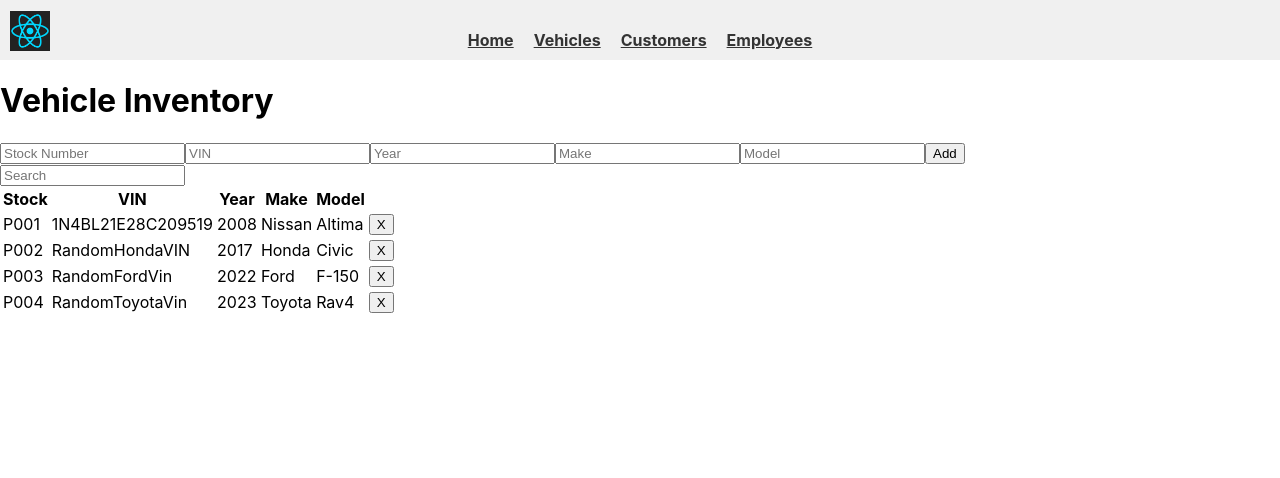
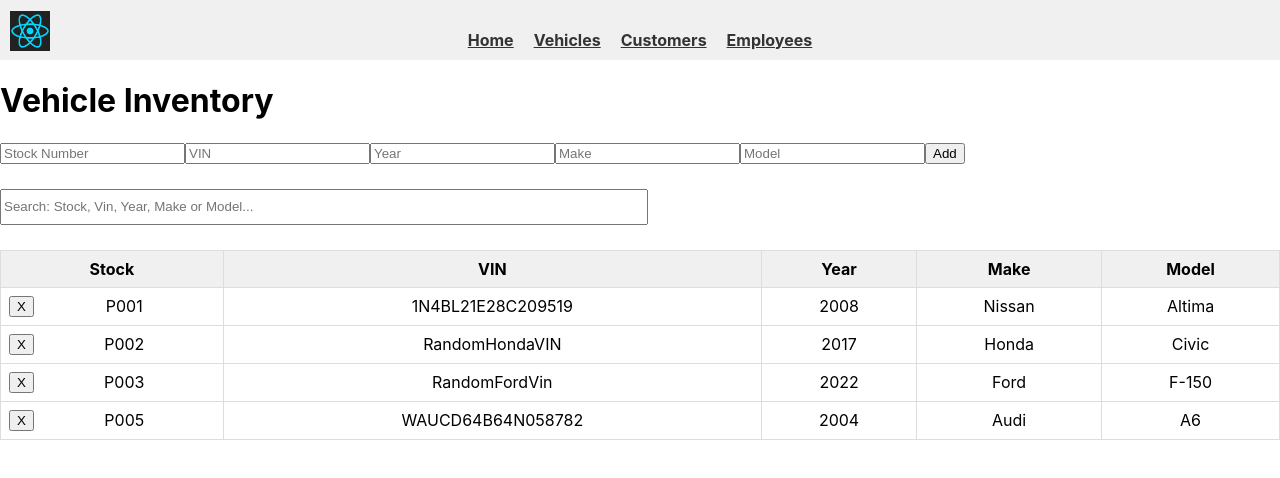
Before and after one commit to lsimmo25/Phase-2-Project, a React (Create React App) app: page /vehicle-inventory in a window 1280 px wide. Shown: the top 478 px of the page. Built offline with nearby package versions, Linux system fonts and the light colour scheme; data requests are answered from the project's data file.

Commit message:
table styling added, delete request implemented

```diff
--- a/db.json
+++ b/db.json
@@ -25,12 +25,12 @@
       "model": "F-150"
     },
     {
-      "id": "34e5",
-      "stock": "P004",
-      "vin": "RandomToyotaVin",
-      "year": "2023",
-      "make": "Toyota",
-      "model": "Rav4"
+      "id": "51a9",
+      "stock": "P005",
+      "vin": "WAUCD64B64N058782",
+      "year": "2004",
+      "make": "Audi",
+      "model": "A6"
     }
   ],
   "customers": [
--- a/src/App.css
+++ b/src/App.css
@@ -18,3 +18,26 @@ img {
   margin-top: -5px;
   margin-bottom: -25px;
 }
+
+table {
+  width: 100%;
+  margin-top: 25px;
+  border-collapse: collapse;
+}
+
+th {
+  border: 1px solid #ddd;
+  background-color: #f0f0f0;
+  padding: 8px;
+  text-align: center
+}
+
+td {
+  border: 1px solid #ddd;
+  padding: 8px;
+  text-align: center;
+}
+
+tr:nth-child(even) {
+  background-color: #f2f2f2;
+}
--- a/src/App.js
+++ b/src/App.js
@@ -11,6 +11,7 @@ import EmployeesPage from './Pages/EmployeesPage';
 function App() {
 
   const [vehicles, setVehicles] = useState([])
+  const [searchVehicles, setSearchVehicles] = useState("")
   const [customers, setCustomers] = useState([])
   const [employees, setEmployees] = useState([])
 
@@ -32,15 +33,29 @@ function App() {
       .then(retrievedEmployees => setEmployees(retrievedEmployees))
   }, [])
 
-
+  const searchVehicleResult = vehicles.filter(vehicle =>
+      vehicle.stock.toLowerCase().includes(searchVehicles.toLowerCase()) ||
+      vehicle.vin.toLowerCase().includes(searchVehicles.toLowerCase()) ||
+      vehicle.year.toLowerCase().includes(searchVehicles.toLowerCase()) ||
+      vehicle.make.toLowerCase().includes(searchVehicles.toLowerCase()) ||
+      vehicle.model.toLowerCase().includes(searchVehicles.toLowerCase())
+    )
 
   return (
     <Router>
       <div className="App">
         <NavBar />
         <Routes>
-            <Route path="/" element={<HomePage vehicles={vehicles} customers={customers} employees={employees}/>} />
-            <Route path="/vehicle-inventory" element={<VehiclePage vehicles={vehicles} setVehicles={setVehicles}/>} />
+          <Route path="/" element={<HomePage vehicles={vehicles} customers={customers} employees={employees} />} />
+          <Route path="/vehicle-inventory" element={
+              <VehiclePage
+                vehicles={searchVehicleResult}
+                setVehicles={setVehicles}
+                searchVehicles={searchVehicles}
+                setSearchVehicles={setSearchVehicles}
+              />
+            }
+          />
           <Route path="/customers" element={<CustomersPage />} />
           <Route path="/employees" element={<EmployeesPage />} />
         </Routes>
--- a/src/Pages/VehiclePage.js
+++ b/src/Pages/VehiclePage.js
@@ -3,14 +3,14 @@ import VehicleList from "../components/VehicleList";
 import VehicleSearch from "../components/VehicleSearch";
 import AddVehicleForm from "../components/AddVehicleForm";
 
-function VehiclePage({ vehicles, setVehicles }) {
+function VehiclePage({ vehicles, setVehicles, searchVehicles, setSearchVehicles }) {
 
     return (
         <div>
             <h1>Vehicle Inventory</h1>
                 <AddVehicleForm setVehicles={setVehicles} vehicles={vehicles}/>
             <section>
-                <VehicleSearch />
+                <VehicleSearch vehicles={vehicles} setSearchVehicles={setSearchVehicles} searchVehicles={searchVehicles}/>
             </section>
             <section>
                 <VehicleList vehicles={vehicles} setVehicles={setVehicles}/>
--- a/src/components/VehicleCard.js
+++ b/src/components/VehicleCard.js
@@ -1,16 +1,24 @@
 import React from "react";
 
-function VehicleCard({ id, stock, vin, year, make, model }) {
+function VehicleCard({ id, stock, vin, year, make, model, setVehicles, vehicles }) {
+
+    const handleDelete = () => {
+        fetch(`http://localhost:4000/vehicles/${id}`, {
+            method: "DELETE"
+        })
+        .then(() => {
+            setVehicles(prevVehicles => prevVehicles.filter(prevVehicle => prevVehicle.id !== id))
+        })
+    }
 
     return (
         <tbody>
             <tr>
-                <td>{stock}</td>
+                <td><button type="button" style={{float: "left"}} onClick={handleDelete}>X</button>{stock}</td>
                 <td>{vin}</td>
                 <td>{year}</td>
                 <td>{make}</td>
                 <td>{model}</td>
-                <td><button type="button">X</button></td>
             </tr>
 
         </tbody>
--- a/src/components/VehicleList.js
+++ b/src/components/VehicleList.js
@@ -15,7 +15,7 @@ function VehicleList({ vehicles, setVehicles }) {
                 </tr>
             </thead>
             {vehicles.map(vehicle => (
-                    <VehicleCard key={vehicle.id} {...vehicle}/>
+                    <VehicleCard key={vehicle.id} {...vehicle} setVehicles={setVehicles} vehicles={vehicles}/>
                 ))}
         </table>
     )
--- a/src/components/VehicleSearch.js
+++ b/src/components/VehicleSearch.js
@@ -1,10 +1,17 @@
-import React from "react";
+import React, { useState } from "react";
 
-function VehicleSearch() {
+function VehicleSearch({ searchVehicles, setSearchVehicles }) {
 
 
     return(
-        <input placeholder="Search"></input>
+        <input
+            placeholder="Search: Stock, Vin, Year, Make or Model..."
+            onChange={(e) => setSearchVehicles(e.target.value)}
+            type="text"
+            value={searchVehicles}
+            style={{marginTop: "25px", width: "50%", height: "30px"}}
+        >
+        </input>
     )
 }
 
```
Lines whose indentation alone changed are shown as unchanged.
